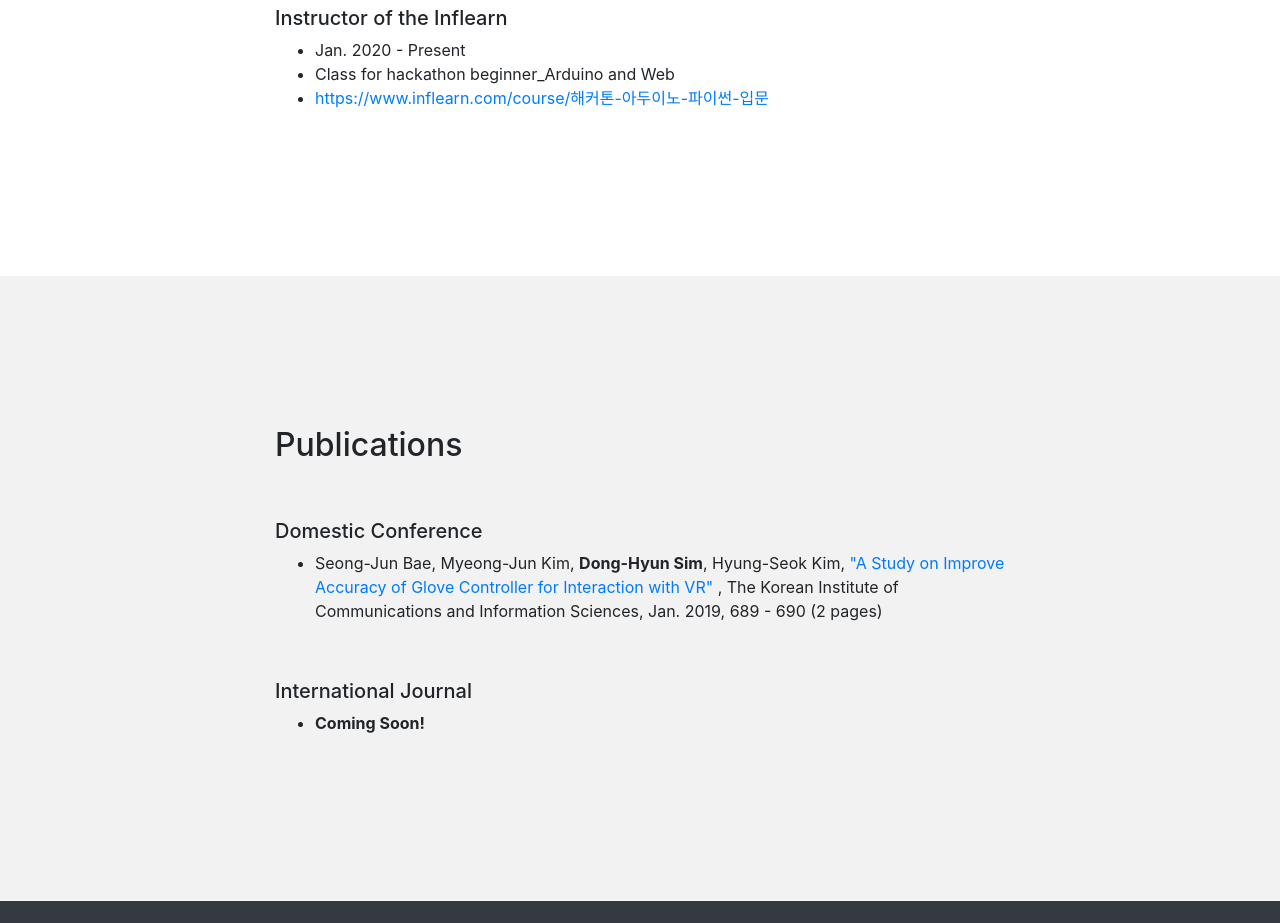
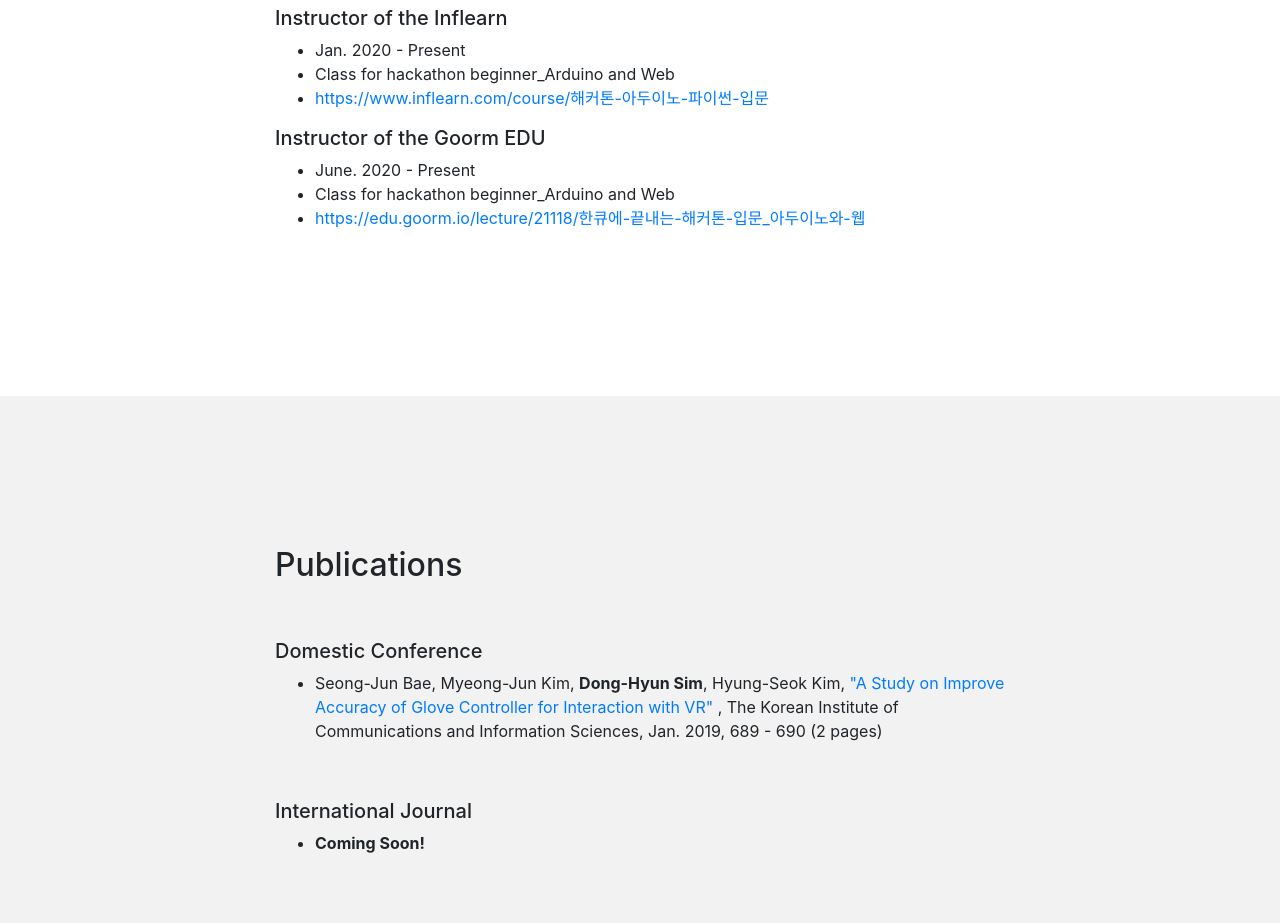
Before and after one commit to Sim-Dong-Hyun/Sim-Dong-Hyun.github.io, a website with bundled scripts: page index.html in a window 1280 px wide. Shown: the part 3140-4063 px from the top of the page. Built offline with nearby package versions, Linux system fonts and the light colour scheme.

Commit message:
20200620

```diff
--- a/index.html
+++ b/index.html
@@ -177,6 +177,14 @@
                           <li><a href="https://www.inflearn.com/course/%ED%95%B4%EC%BB%A4%ED%86%A4-%EC%95%84%EB%91%90%EC%9D%B4%EB%85%B8-%ED%8C%8C%EC%9D%B4%EC%8D%AC-%EC%9E%85%EB%AC%B8#">https://www.inflearn.com/course/해커톤-아두이노-파이썬-입문</a></li>
                         </ul></p>
 										</p>
+
+                    <p><h5>Instructor of the Goorm EDU</h5>
+                      <ul>
+                        <li>June. 2020 - Present</li>
+                        <li>Class for hackathon beginner_Arduino and Web</li>
+                        <li><a href="https://edu.goorm.io/lecture/21118/%ED%95%9C%ED%81%90%EC%97%90-%EB%81%9D%EB%82%B4%EB%8A%94-%ED%95%B4%EC%BB%A4%ED%86%A4-%EC%9E%85%EB%AC%B8_%EC%95%84%EB%91%90%EC%9D%B4%EB%85%B8%EC%99%80-%EC%9B%B9#">https://edu.goorm.io/lecture/21118/한큐에-끝내는-해커톤-입문_아두이노와-웹</a></li>
+                      </ul></p>
+                  </p>
                 </div>
             </div>
         </div>
```
